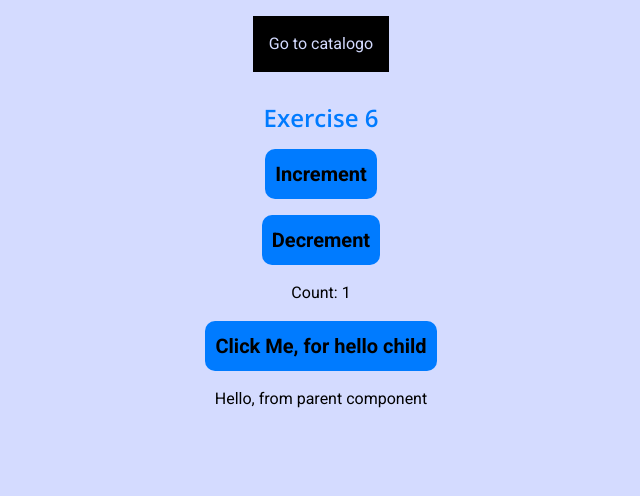
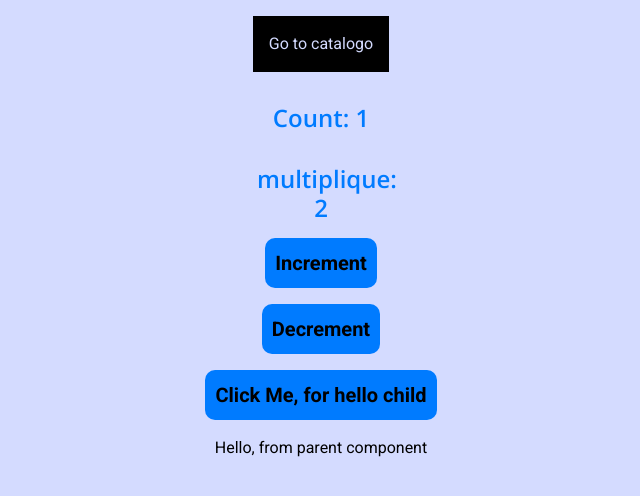
Before and after one commit to AlvaroAlonsoAlonso/vue-exercises, a Vue app: page / in a window 1280 px wide. Shown: the top 496 px of the page, without its empty margins (319-959 px from the left). Built offline with nearby package versions, Linux system fonts and the light colour scheme.

Commit message:
exercise-13

```diff
--- a/src/components/TheCounter.vue
+++ b/src/components/TheCounter.vue
@@ -1,13 +1,21 @@
 <script setup lang="ts">
+import { computed } from 'vue'
 import TheTitle from '@/components/TheTitle.vue'
 import { useCounter } from '@/composables/useCounter'
 
 const { countNumber, increment, decrement, isTenOrMayor, isZero } = useCounter()
+
+const multiplique = computed(() => {
+  return countNumber.value * 2
+})
 </script>
 <template>
   <section class="counter">
-    <TheTitle>
-      <h2>Exercise 6</h2>
+    <TheTitle v-if="countNumber">
+      <h2>Count: {{ countNumber }}</h2>
+    </TheTitle>
+    <TheTitle v-if="multiplique">
+      <h2>multiplique: {{ multiplique }}</h2>
     </TheTitle>
     <article class="counter__info">
       <button
@@ -24,7 +32,6 @@ const { countNumber, increment, decrement, isTenOrMayor, isZero } = useCounter()
       >
         Decrement
       </button>
-      <p>Count: {{ countNumber }}</p>
     </article>
   </section>
 </template>
```
